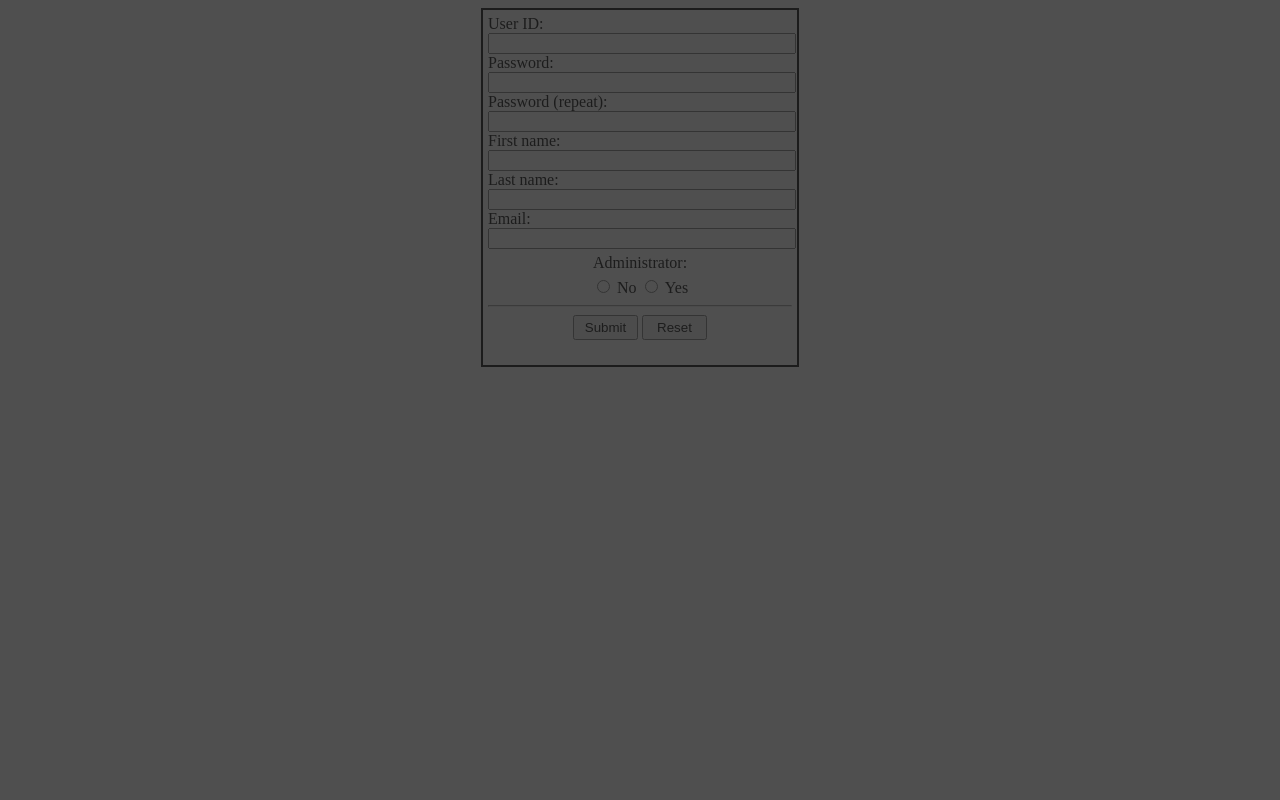
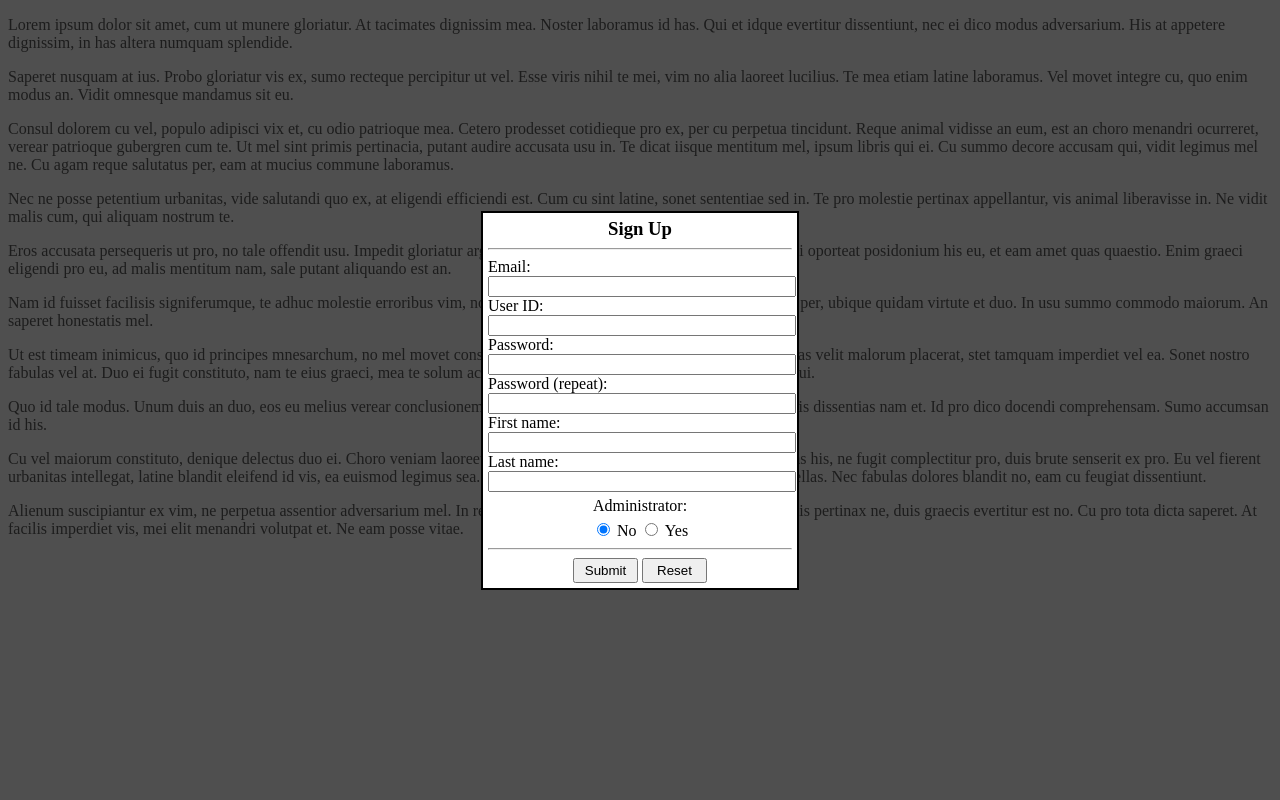
Before and after one commit to mjnowakowski98/SE266, a PHP site: page /admin/index.php in a window 1280 px wide. Run offline with PHP 8.4, Linux system fonts and the light colour scheme.

Commit message:
More changes

```diff
--- a/lab6/admin/index.php
+++ b/lab6/admin/index.php
@@ -8,6 +8,17 @@
     </head>
 
     <body>
-        <?php include_once($_SERVER['DOCUMENT_ROOT'] . "/lab6/common/forms/signup.php"); ?>
+        <p>Lorem ipsum dolor sit amet, cum ut munere gloriatur. At tacimates dignissim mea. Noster laboramus id has. Qui et idque evertitur dissentiunt, nec ei dico modus adversarium. His at appetere dignissim, in has altera numquam splendide.</p>
+        <p>Saperet nusquam at ius. Probo gloriatur vis ex, sumo recteque percipitur ut vel. Esse viris nihil te mei, vim no alia laoreet lucilius. Te mea etiam latine laboramus. Vel movet integre cu, quo enim modus an. Vidit omnesque mandamus sit eu.</p>
+        <p>Consul dolorem cu vel, populo adipisci vix et, cu odio patrioque mea. Cetero prodesset cotidieque pro ex, per cu perpetua tincidunt. Reque animal vidisse an eum, est an choro menandri ocurreret, verear patrioque gubergren cum te. Ut mel sint primis pertinacia, putant audire accusata usu in. Te dicat iisque mentitum mel, ipsum libris qui ei. Cu summo decore accusam qui, vidit legimus mel ne. Cu agam reque salutatus per, eam at mucius commune laboramus.</p>
+        <p>Nec ne posse petentium urbanitas, vide salutandi quo ex, at eligendi efficiendi est. Cum cu sint latine, sonet sententiae sed in. Te pro molestie pertinax appellantur, vis animal liberavisse in. Ne vidit malis cum, qui aliquam nostrum te.</p>
+        <p>Eros accusata persequeris ut pro, no tale offendit usu. Impedit gloriatur argumentum mea no, pro laudem probatus ad. Everti oporteat posidonium his eu, et eam amet quas quaestio. Enim graeci eligendi pro eu, ad malis mentitum nam, sale putant aliquando est an.</p>
+        <p>Nam id fuisset facilisis signiferumque, te adhuc molestie erroribus vim, no eruditi invenire cum. Cu graeci iisque patrioque per, ubique quidam virtute et duo. In usu summo commodo maiorum. An saperet honestatis mel.</p>
+        <p>Ut est timeam inimicus, quo id principes mnesarchum, no mel movet consul signiferumque. Eam cu malorum pertinax, et has velit malorum placerat, stet tamquam imperdiet vel ea. Sonet nostro fabulas vel at. Duo ei fugit constituto, nam te eius graeci, mea te solum accumsan. Nec ad utamur percipitur, alii harum ei qui.</p>
+        <p>Quo id tale modus. Unum duis an duo, eos eu melius verear conclusionemque, ei nec nostrud veritus vocibus. Quidam mollis dissentias nam et. Id pro dico docendi comprehensam. Sumo accumsan id his.</p>
+        <p>Cu vel maiorum constituto, denique delectus duo ei. Choro veniam laoreet his cu, molestie nominati an sit. No sonet fabellas his, ne fugit complectitur pro, duis brute senserit ex pro. Eu vel fierent urbanitas intellegat, latine blandit eleifend id vis, ea euismod legimus sea. Vim ea iusto ornatus impedit, ius ea eros zril fabellas. Nec fabulas dolores blandit no, eam cu feugiat dissentiunt.</p>
+        <p>Alienum suscipiantur ex vim, ne perpetua assentior adversarium mel. In reque voluptatum sadipscing eam, mei veritus facilis pertinax ne, duis graecis evertitur est no. Cu pro tota dicta saperet. At facilis imperdiet vis, mei elit menandri volutpat et. Ne eam posse vitae.</p>
+
+        <?php include_once($_SERVER['DOCUMENT_ROOT'] . "/lab6/common/forms/signup.php");?>
     </body>
 </html>
--- a/lab6/common/forms/signup.php
+++ b/lab6/common/forms/signup.php
@@ -1,23 +1,19 @@
-<?php
-    if(session_name() == 'genericSession') {
-        $mode = 'anonymous';
-    }
-?>
-
-
 <div id="dimmer"></div>
 
 <section id="signupForm" class="dimmerOverlay">
     <form action="#" method="POST">
-        <label>User ID: <input class="txtBox" type="text" name="uName"></label>
+        <h3 class="formCenter">Sign Up</h3>
+
+        <hr>
+        <label>Email: <input class="txtBox" type="text" name="email"></label>
+        <label>User ID: <input class="txtBox" type="text" name="usrName"></label>
         <label>Password: <input class="txtBox" type="text" name="pass"></label>
-        <label>Password (repeat): <input class="txtBox" type="text" name="p2"></label>
+        <label>Password (repeat): <input class="txtBox" type="text" name="pass2"></label>
         <label>First name: <input class="txtBox" type="text" name="fName"></label>
         <label>Last name: <input class="txtBox" type="text" name="lName"></label>
-        <label>Email: <input class="txtBox" type="text" name="email"></label>
         <p class="formCenter">Administrator:</p>
         <div class="formCenter">
-            <label><input type="radio" name="isAdmin" value="false"> No</label>
+            <label><input type="radio" name="isAdmin" value="false" checked> No</label>
             <label><input type="radio" name="isAdmin" value="true"> Yes</label>
         </div>
 
--- a/lab6/css/formats.css
+++ b/lab6/css/formats.css
@@ -25,9 +25,14 @@
 
 #signupForm {
     width:304px;
-    height:345px;
+    height:365px;
+    position:absolute;
 
-    margin:0 auto;
+    top:50%;
+    left:50%;
+
+    margin-left:-159px;;
+    margin-top:-189.5px;
 
     padding:5px;
 
```
